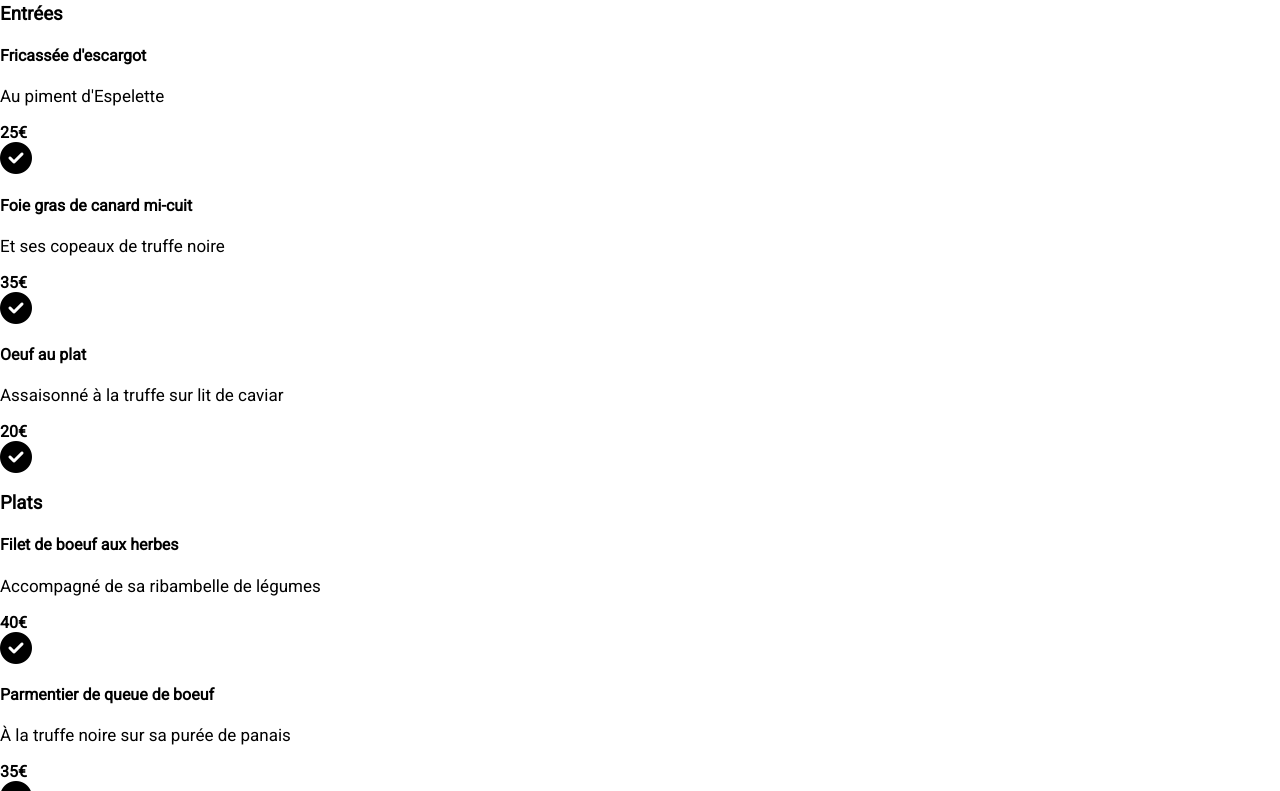
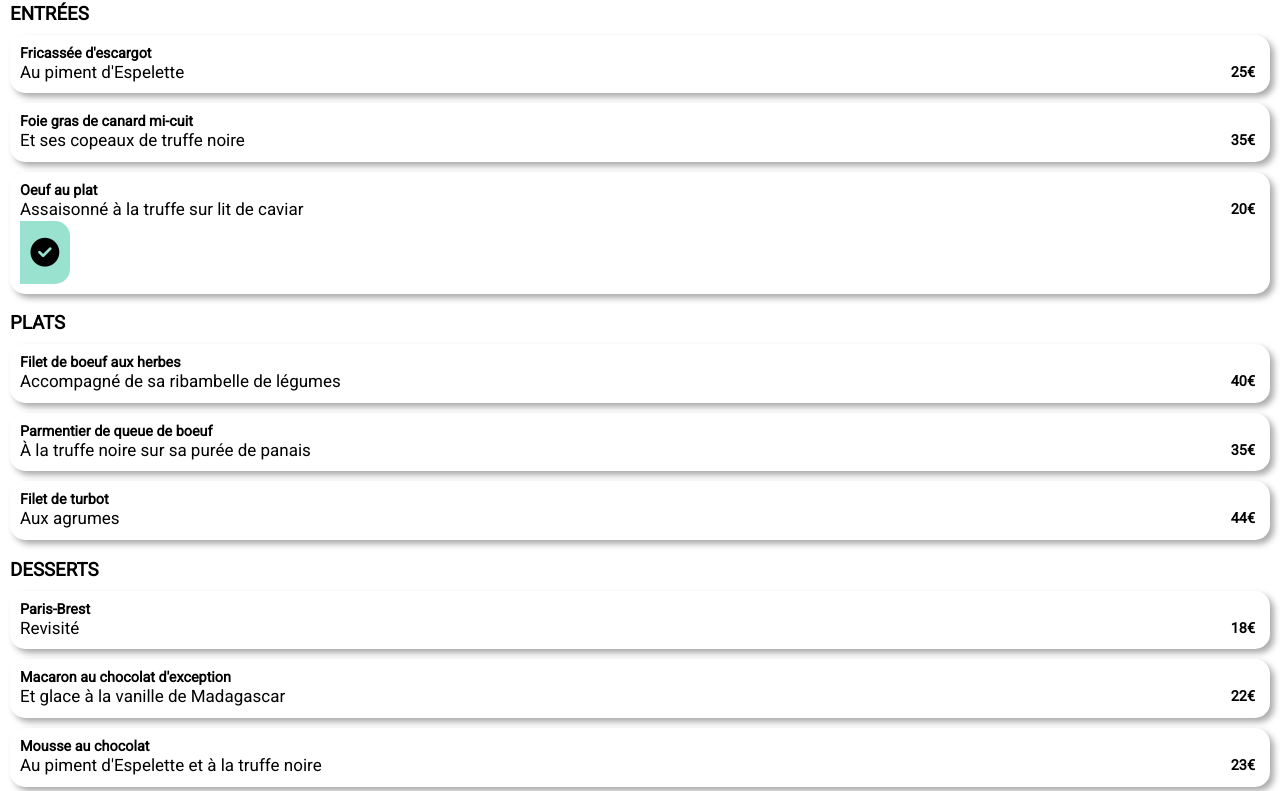
Before and after one commit to Ahgassama/AhamadGassama_3_19082021, a website: page pages/lapalette-du-gout.html in a window 1280 px wide. Shown: the part 475-1266 px from the top of the page. Drawn offline with Linux system fonts and the light colour scheme; a web font is replaced by a local one.

Commit message:
new change palette

```diff
--- a/pages/lapalette-du-gout.html
+++ b/pages/lapalette-du-gout.html
@@ -47,18 +47,13 @@
           <p>Au piment d'Espelette</p>
           <span><strong>25€</strong></span>
         </div>
-        <div class="cross">
-          <span><i class="fas fa-check-circle fa-2x"></i></span>
-        </div>
+
       </div>
       <div class="meals">
         <h4>Foie gras de canard mi-cuit</h4>
         <div class="last__line">
           <p>Et ses copeaux de truffe noire</p>
           <span><strong>35€</strong></span>
-        </div>
-        <div class="cross">
-          <span><i class="fas fa-check-circle fa-2x"></i></span>
         </div>
       </div>
       <div class="meals">
@@ -75,42 +70,6 @@
 
     <div class="dish">
       <div class="dish__title">
-        <h3>Plats</h3>
-        <div class="line"></div>
-      </div>
-      <div class="meals">
-        <h4>Filet de boeuf aux herbes</h4>
-        <div class="last__line">
-          <p>Accompagné de sa ribambelle de légumes</p>
-          <span><strong>40€</strong></span>
-        </div>
-        <div class="cross">
-          <span><i class="fas fa-check-circle fa-2x"></i></span>
-        </div>
-      </div>
-      <div class="meals">
-        <h4>Parmentier de queue de boeuf</h4>
-        <div class="last__line">
-          <p>À la truffe noire sur sa purée de panais</p>
-          <span><strong>35€</strong></span>
-        </div>
-        <div class="cross">
-          <span><i class="fas fa-check-circle fa-2x"></i></span>
-        </div>
-      </div>
-      <div class="meals">
-        <h4>Filet de turbot</h4>
-        <div class="last__line">
-          <p>Aux agrumes</p>
-          <span><strong>44€</strong></span>
-        </div>
-        <div class="cross">
-          <span><i class="fas fa-check-circle fa-2x"></i></span>
-        </div>
-      </div>
-    </div>
-    <div class="dish">
-      <div class="dish__title">
           <h3>Plats</h3>
           <div class="line"></div>
       </div>
@@ -120,18 +79,12 @@
               <p>Accompagné de sa ribambelle de légumes</p>
               <span><strong>40€</strong></span>
           </div>
-          <div class="cross">
-              <span><i class="fas fa-check-circle fa-2x"></i></span>
-          </div>
       </div>
       <div class="meals">
           <h4>Parmentier de queue de boeuf</h4>
           <div class="last__line">
               <p>À la truffe noire sur sa purée de panais</p>
               <span><strong>35€</strong></span>
-          </div>
-          <div class="cross">
-              <span><i class="fas fa-check-circle fa-2x"></i></span>
           </div>
       </div>
       <div class="meals">
@@ -140,9 +93,7 @@
               <p>Aux agrumes</p>
               <span><strong>44€</strong></span>
           </div>
-          <div class="cross">
-              <span><i class="fas fa-check-circle fa-2x"></i></span>
-          </div>
+
       </div>
   </div>
 
@@ -158,9 +109,7 @@
               <p>Revisité</p>
               <span><strong>18€</strong></span>
           </div>
-          <div class="cross">
-              <span><i class="fas fa-check-circle fa-2x"></i></span>
-          </div>
+
       </div>
       <div class="meals">
           <h4>Macaron au chocolat d'exception </h4>
@@ -168,9 +117,7 @@
               <p>Et glace à la vanille de Madagascar</p>
               <span><strong>22€</strong></span>
           </div>
-          <div class="cross">
-              <span><i class="fas fa-check-circle fa-2x"></i></span>
-          </div>
+
       </div>
       <div class="meals">
           <h4>Mousse au chocolat</h4>
@@ -178,9 +125,7 @@
               <p>Au piment d'Espelette et à la truffe noire</p>
               <span><strong>23€</strong></span>
           </div>
-          <div class="cross">
-              <span><i class="fas fa-check-circle fa-2x"></i></span>
-          </div>
+
       </div>
     </div>
   </div>
@@ -193,9 +138,9 @@
       />
       <nav>
         <ul>
-          <li>Proposer un restaurant</li>
-          <li>Devenir partenaire</li>
-          <li>Mentions légales</li>
+          <li><a href="#"><i class="fas fa-utensils"></i> Proposer un restaurant</a></li>
+          <li><a href="#"><i class="fas fa-hands-helping"></i> Devenir partenaire</a></li>
+          <li><a href="#">Mentions légales</a></li>
           <li>Contact</li>
         </ul>
       </nav>
--- a/sass/main.scss
+++ b/sass/main.scss
@@ -242,3 +242,66 @@ ul {
     object-fit: cover;
   }
 }
+
+.arrow {
+  margin-left: 20px;
+}
+
+
+
+.meals {
+  display: flex;
+  flex-wrap: wrap;
+  background-color: #fff;
+  border-radius: 15px;
+  margin: 10px;
+  padding: 10px;
+  box-shadow: 4px 4px 6px #aaa;
+  position: relative;
+  cursor: pointer;
+  white-space: nowrap;
+  overflow: hidden;
+  flex-direction: column;
+  justify-content: space-between;
+  font-size: 0.9rem;
+  text-align: left;
+}
+.last__line {
+  display: flex;
+  justify-content: space-between;
+  align-items: center;
+  line-height: 1.5em;
+}
+
+
+
+.last__line span {
+margin-right: 5px;
+}
+
+
+.meals h4 {
+margin: 0;
+}
+
+.starter h3, .dish h3, .dessert h3 {
+padding-left: 10px;
+text-transform: uppercase;
+margin-bottom: 5px;
+}
+
+.last__line p {
+  margin: 0;
+  white-space: nowrap;
+  overflow: hidden;
+}
+.cross {
+  display: flex;
+  justify-content: center;
+  align-items: center;
+  background-color: #99E2D0;
+  width: 50px;
+  height: 63px;
+  border-top-right-radius: 15px;
+  border-bottom-right-radius: 15px;
+}
```
Also changed, not shown: public/css/style.css, 1 other file.
